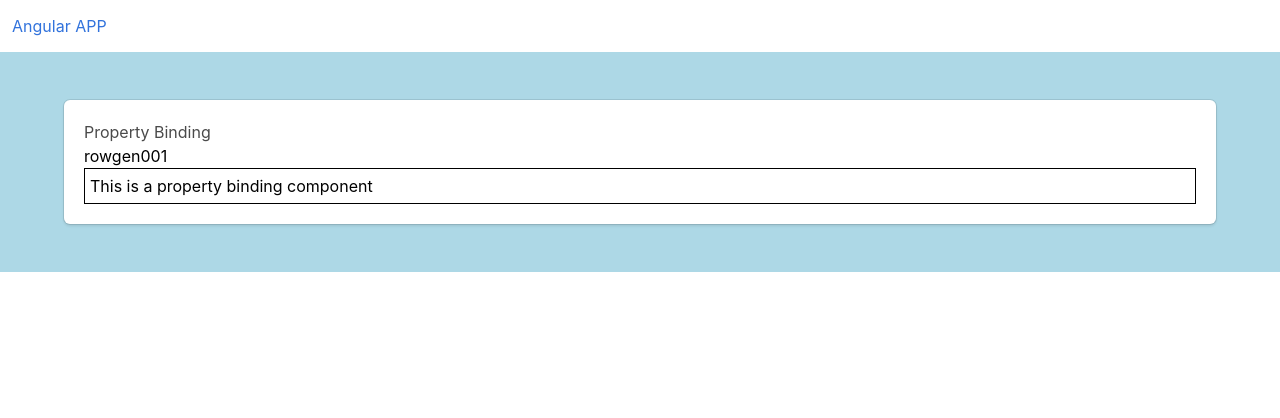
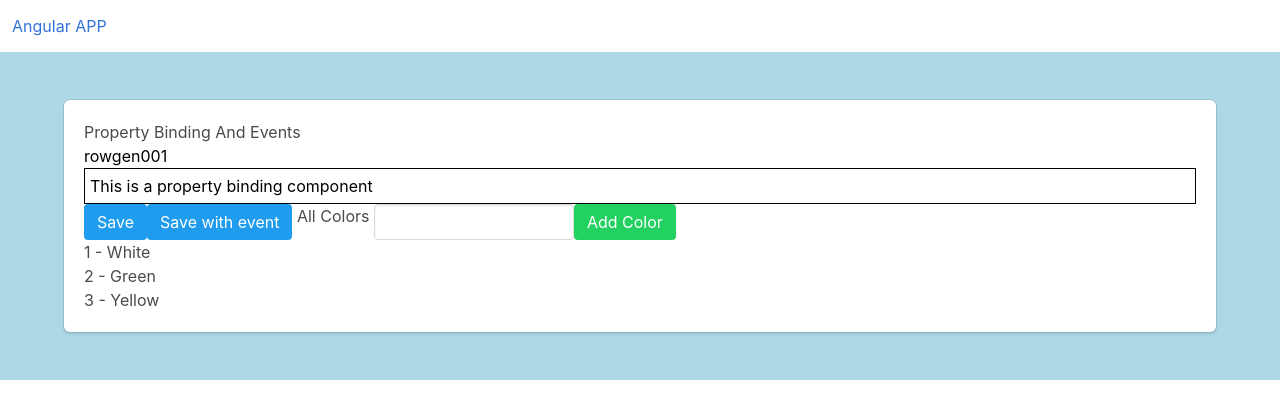
Before and after one commit to indreshpratap/nglearn8, an Angular app: page / in a window 1280 px wide. Shown: the top 418 px of the page. Built offline with nearby package versions, Linux system fonts and the light colour scheme.

Commit message:
event and for loop

```diff
--- a/src/app/components/property-binding.component.html
+++ b/src/app/components/property-binding.component.html
@@ -1,11 +1,23 @@
 
 <div class="box">
 
-  <h4>Property Binding</h4>
-  <div [id]="genid">
+  <h4>Property Binding And Events</h4>
+  <div (mouseenter)="onEnter($event,' On mouse enter')" [id]="genid">
     {{ genid }}
 
     <p [class]="genid">{{ description }}</p>
   </div>
 
+  <button class="button is-info" (click)="doSave()">Save</button>
+
+  <button class="button is-info" (click)="doClickEvent($event)">Save with event</button>
+
+  All Colors
+<!-- creating local template variable -->
+<input style="display: inline-block;width: 200px;" class="input" type="text" #colorInput>
+<button (click)="addColor(colorInput)" class="button is-success"> Add Color</button>
+  <ul>
+<li *ngFor="let c of colors;let indx = index"> {{ indx+1 }} - {{ c }}</li>
+  </ul>
+
 </div>
--- a/src/app/components/property-binding.component.ts
+++ b/src/app/components/property-binding.component.ts
@@ -1,4 +1,5 @@
 import {Component} from '@angular/core';
+
 
 @Component({
 selector:"app-property-binding",
@@ -8,6 +9,30 @@ styles:['.rowgen001 { border:1px solid; padding:5px}',
 })
 export class PropertyBindingComponent {
     genid = "rowgen001";
+    description = "This is a property binding component";
 
-    description = "This is a property binding component";
+    colors;
+
+    constructor(){
+        this.colors = ['White','Green','Yellow'];
+    }
+
+    doSave(){
+     alert("Data saved");
+     this.genid = "rowgen002";
+    }
+
+    doClickEvent(event){
+        console.log(event);
+
+    }
+
+    onEnter(event,info){
+        console.log(info, event);
+    }
+
+    addColor(input){
+        console.log(input.value);
+        this.colors.push(input.value);
+    }
 }
```
